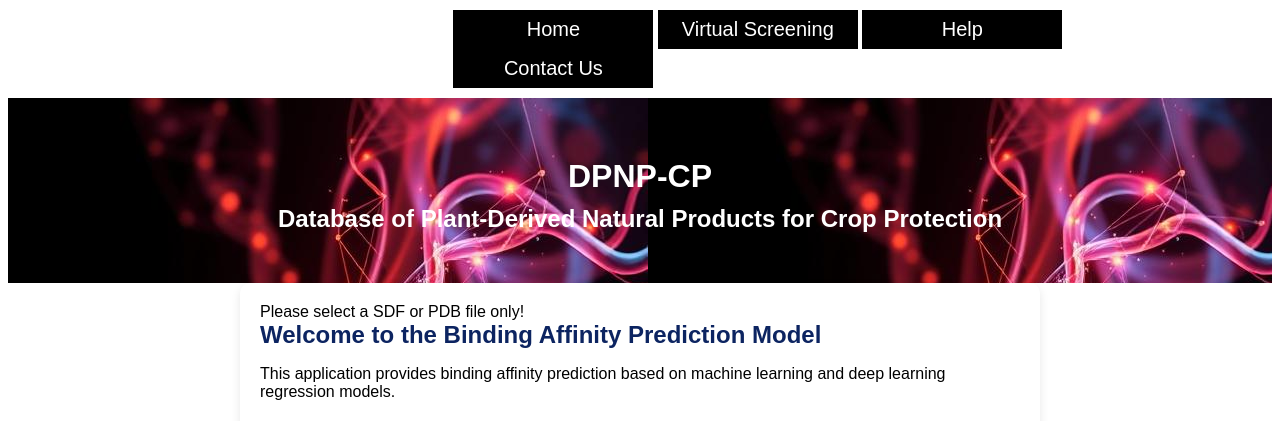
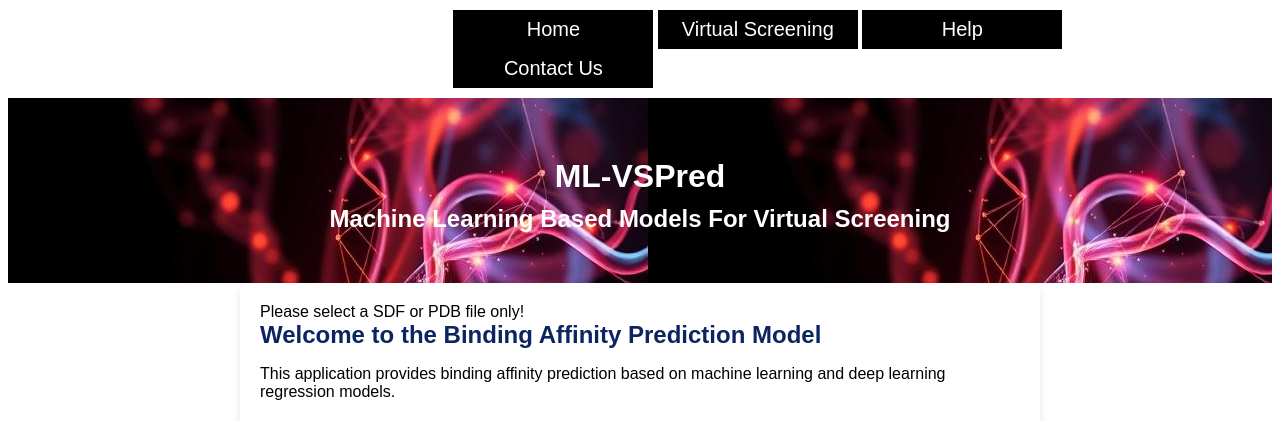
Before and after one commit to nimaibio/binding_affinity, a Flask app: page /vs in a window 1280 px wide. Shown: the top 421 px of the page. Run offline with Flask 3, Linux system fonts and the light colour scheme.

Commit message:
Update input_new.html

```diff
--- a/templates/input_new.html
+++ b/templates/input_new.html
@@ -282,8 +282,8 @@
 </div>
 
 <div class="about-section">
-    <h1 style="padding:10px">DPNP-CP</h1>
-    <h2>Database of Plant-Derived Natural Products for Crop Protection</h2>
+    <h1 style="padding:10px">ML-VSPred</h1>
+    <h2>Machine Learning Based Models For Virtual Screening</h2>
 </div>
  <div class="container1">
         {% if ex %}
```
